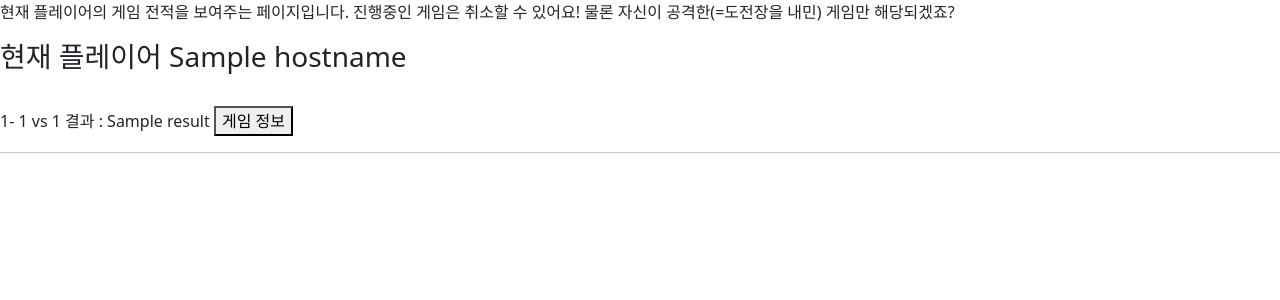
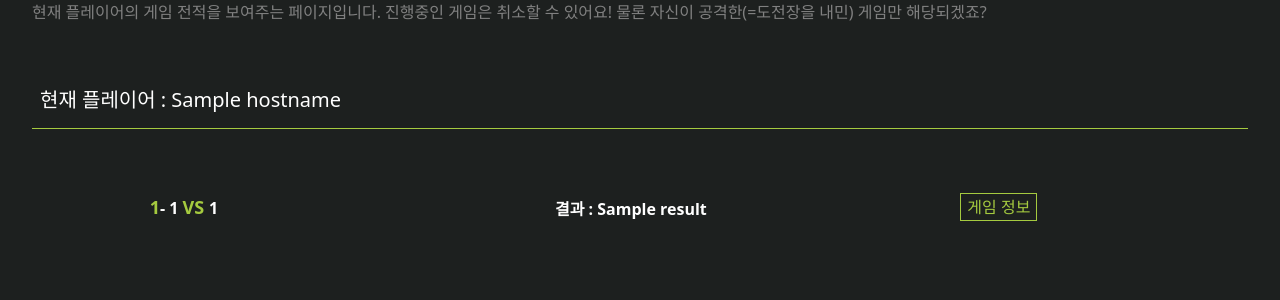
Before and after one commit to Pirogramming-18/Piro18_CardGame_03, a Django app: template 숫자카드게임/server/apps/posts/templates/posts/game_list.html in a window 1280 px wide. Shown: the top 300 px of the page. Run offline with Django 4.2, Linux system fonts and the light colour scheme; the template is opened without the code that fills it: most values are stand-ins (such as "Sample title", 1, 10 or a date in 2020); parts of the project's set-up code (start-up, migrations or seed data) failed here and were passed over.

Commit message:
css 구현 끝

```diff
--- a/숫자카드게임/server/apps/posts/templates/posts/game_lanking.html
+++ b/숫자카드게임/server/apps/posts/templates/posts/game_lanking.html
@@ -13,12 +13,16 @@
         integrity="sha384-1BmE4kWBq78iYhFldvKuhfTAU6auU8tT94WrHftjDbrCEXSU1oBoqyl2QvZ6jIW3" crossorigin="anonymous">
 </head>
 
-<body>
+<body style="background-color: #1d201f">
     <main>
         <h1>Piro 명예의 전당</h1>
         {%for user in userlanking%}
+        {%if }
         <div class="user"> {{forloop.counter}}등 {{user.id}}님! 총 점수: {{user.scoreAll}}</div>
         {%endfor%}
+        <button>
+            <a style="color:black; text-decoration:none;"><span class="bt">전적 목록</span></a><!-- href 추가해야함 -->
+        </button>
     </main>
 </body>
 
--- a/숫자카드게임/server/apps/posts/templates/posts/game_list.html
+++ b/숫자카드게임/server/apps/posts/templates/posts/game_list.html
@@ -16,38 +16,44 @@
 
 <body>
     <section>
-        <span class="intro">
+        <div class="intro">
             <p>현재 플레이어의 게임 전적을 보여주는 페이지입니다.
                 진행중인 게임은 취소할 수 있어요! 물론 자신이 공격한(=도전장을 내민) 게임만 해당되겠죠?
             </p>
-        </span>
+        </div>
 
-        <h3 class="player">현재 플레이어 {{hostname}}</h3>
+        <h5 class="player"> 현재 플레이어 : {{hostname}}</h5>
+
+
         <span class="glist">
             <br />
             {%for game in user_game%}
             <article class="game-info">
-                <span>{{forloop.counter}}- {{game.hostUser.id}} vs {{game.guestUser.guestUser.id}}</span>
+                <span class="gamevs">
+                    <b>{{forloop.counter}}</b>- {{game.hostUser.id}} <b>VS </b>{{game.guestUser.guestUser.id}}
+                </span>
                 {%if not game.ing %}
                 <!-- 게임이 끝난 상태 -->
-                <span>결과 : {{game.result}}</span>
+                <span class="gamevs">결과 : {{game.result}}</span>
                 {% elif game.ing and game.hostUser.id == hostname %}
                 <!-- 게임이 진행중 & 공격을 한 경우 -->
-                <span>진행중...
+                <span class="gamevs">진행중...
                     <button>
-                        <a style="color:black; text-decoration:none;">게임 취소</a><!-- href 추가해야함 -->
+                        <a style="color:black; text-decoration:none;"><span class="bt">게임
+                                취소</span></a><!-- href 추가해야함 -->
                     </button>
                 </span>
                 {% elif game.ing and game.guestUser.guestUser.id == hostname %}
                 <!-- 게임 진행중 & 공격을 받은 경우 -->
-                <button>
-                    <a style="color:black; text-decoration:none;">반격하기</a><!-- href 추가해야함 -->
-                </button>
+                <span class="gamevs"><button>
+                        <a style="color:black; text-decoration:none;"><span
+                                class="bt">반격하기</span></a><!-- href 추가해야함 -->
+                    </button></span>
                 {%endif%}
-                <button>
-                    <a style="color:black; text-decoration:none;">게임 정보</a><!-- href 추가해야함 -->
-                </button>
-                <hr />
+                <span class="gamevs"><button>
+                        <a style="color:black; text-decoration:none;"><span class="bt">게임
+                                정보</span></a><!-- href 추가해야함 -->
+                    </button></span>
 
             </article>
             {% endfor %}
--- a/숫자카드게임/server/config/urls.py
+++ b/숫자카드게임/server/config/urls.py
@@ -24,6 +24,7 @@ urlpatterns = [
     path('', include("server.apps.posts.urls")),
 ]
 
+
 if settings.DEBUG:
     urlpatterns += static(settings.STATIC_URL, document_root=settings.STATIC_ROOT)
     urlpatterns += static(settings.MEDIA_URL, document_root=settings.MEDIA_ROOT)
--- /dev/null
+++ b/숫자카드게임/server/static/css/game_list.css
@@ -0,0 +1,45 @@
+section,
+html {
+  background-color: #1d201f;
+  color: white;
+}
+
+.intro {
+  color: gray;
+  margin: 0 0 4rem 2rem;
+}
+
+h5 {
+  border-bottom: 1px solid #a5ca3f;
+  margin: 0 2rem;
+  padding-bottom: 1rem;
+  padding-left: 0.5rem;
+  font-weight: 700;
+}
+
+.game-info {
+  display: flex;
+  justify-content: space-around;
+  align-items: end;
+  margin: 2rem;
+}
+
+.gamevs {
+  width: 170px;
+  font-weight: 600;
+}
+
+b {
+  color: #a5ca3f;
+  font-size: large;
+}
+
+button {
+  border: 1px solid #a5ca3f;
+  background-color: #1d201f;
+  border-radius: 10px;
+}
+
+.bt {
+  color: #a5ca3f;
+}
```
Also changed, not shown: 숫자카드게임/server/config/settings.py (+9 -2 lines), 숫자카드게임/server/static/css/lanking.css (added, +38 -0 lines).
